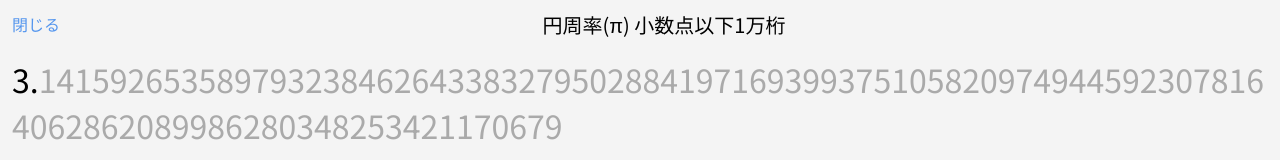
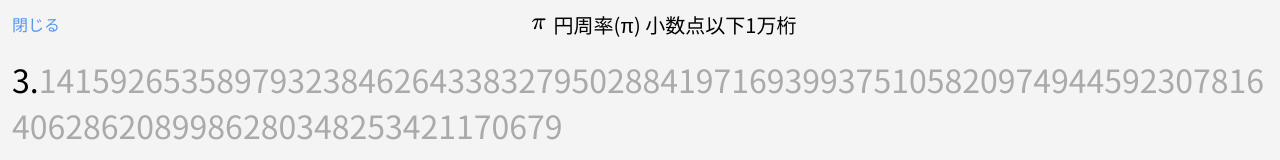
Before and after one commit to ramune314159265/PiGame, a website with bundled scripts: page src/index.html in a window 1280 px wide. Both pictures are taken after a click on the button "記憶モード". Shown: the top 160 px of the page. Built offline with nearby package versions, Linux system fonts and the light colour scheme.

Commit message:
タイトルにtexも表示されるように

```diff
--- a/src/index.html
+++ b/src/index.html
@@ -40,7 +40,10 @@
 			<div class="UItop">
 				<div class="sessionHeader">
 					<button type="button" class="letterButton back">閉じる</button>
-					<div class="sessionTitle"></div>
+					<div class="sessionTitle">
+						<math-tex class="sequenceTex"></math-tex>
+						<span class="sequenceName"></span>
+					</div>
 				</div>
 				<numeric-output class="outputField"></numeric-output>
 			</div>
--- a/src/js/UI/gamemain.js
+++ b/src/js/UI/gamemain.js
@@ -41,7 +41,10 @@ export default class GameMainUI extends EventRegister {
 
 		this.component.remove()
 	}
-	setTitle(name){
-		this.component.querySelector('.sessionTitle').textContent = name
+	setTitle({
+		name, tex
+	}) {
+		this.component.querySelector('.sequenceTex').setTex(tex)
+		this.component.querySelector('.sequenceName').textContent = name
 	}
 }
--- a/src/js/UI/menu.js
+++ b/src/js/UI/menu.js
@@ -37,6 +37,7 @@ export default class MainMenu {
 				sequenceName: option.name,
 				sequencePrefix: option.prefix,
 				sequenceBase: option.base,
+				sequenceTex: option.tex
 			}).show()
 		}
 		this.component.querySelector('#memorizeMode').addEventListener('click', () => {
--- a/src/js/gamemodes/base.js
+++ b/src/js/gamemodes/base.js
@@ -7,6 +7,7 @@ export default class PIGameBase {
 		this.sequenceName = option.sequenceName
 		this.sequencePrefix = option.sequencePrefix
 		this.sequenceBase = option.sequenceBase
+		this.sequenceTex = option.sequenceTex
 		this.digit = 0
 	}
 	async show() {
@@ -17,7 +18,7 @@ export default class PIGameBase {
 			this.UI.keyboard.setKeyLayout(undefined, this.sequenceBase)
 			this.UI.status.setDigitLength(this.numericalSequence.length)
 			this.UI.output.setPrefix(this.sequencePrefix)
-			this.UI.setTitle(this.sequenceName)
+			this.UI.setTitle({ name: this.sequenceName, tex: this.sequenceTex })
 			this.UI.keyboard.addEventListener('keyboardPressed', e => {
 				switch (e.detail.key) {
 					case 'Backspace':
```
